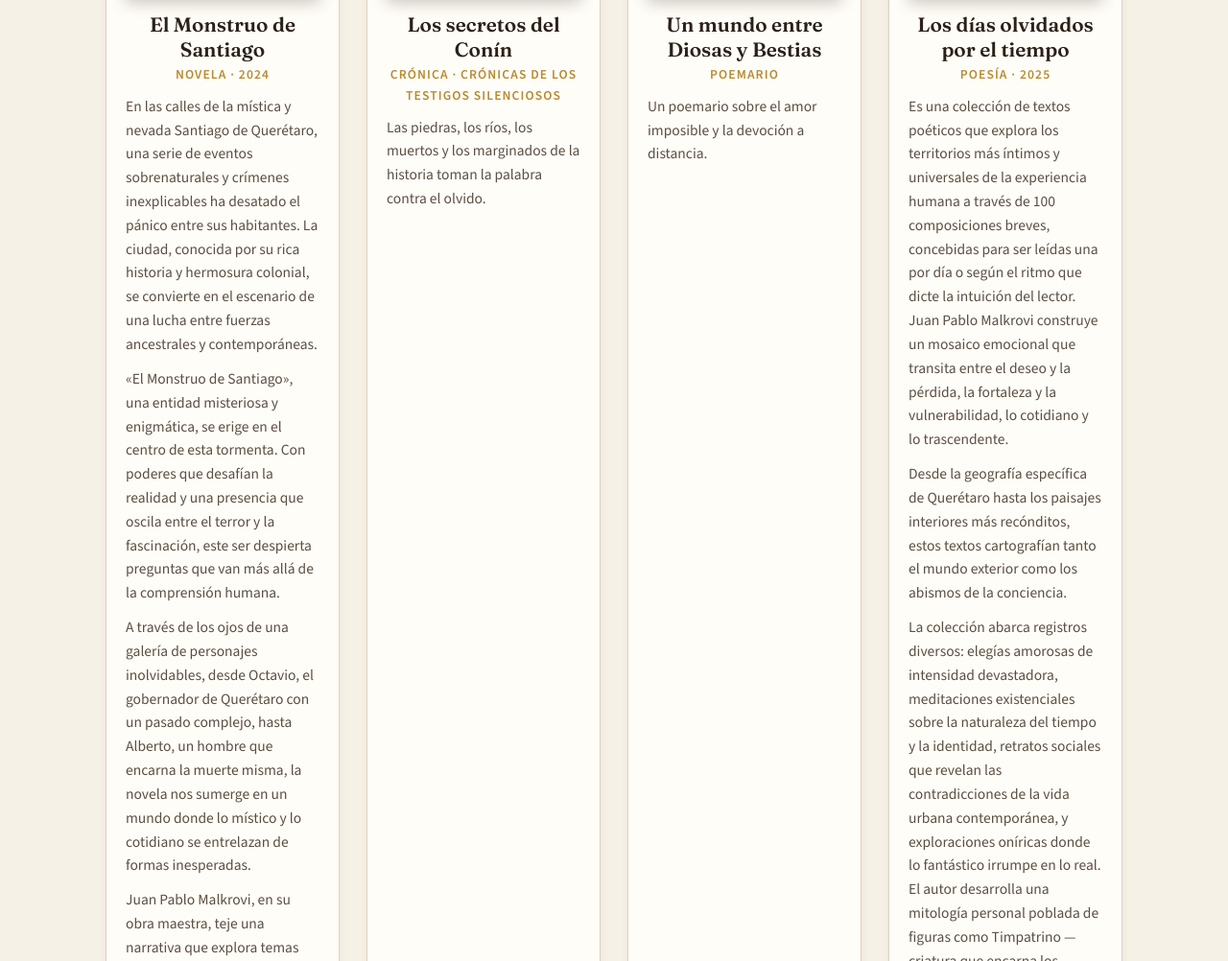
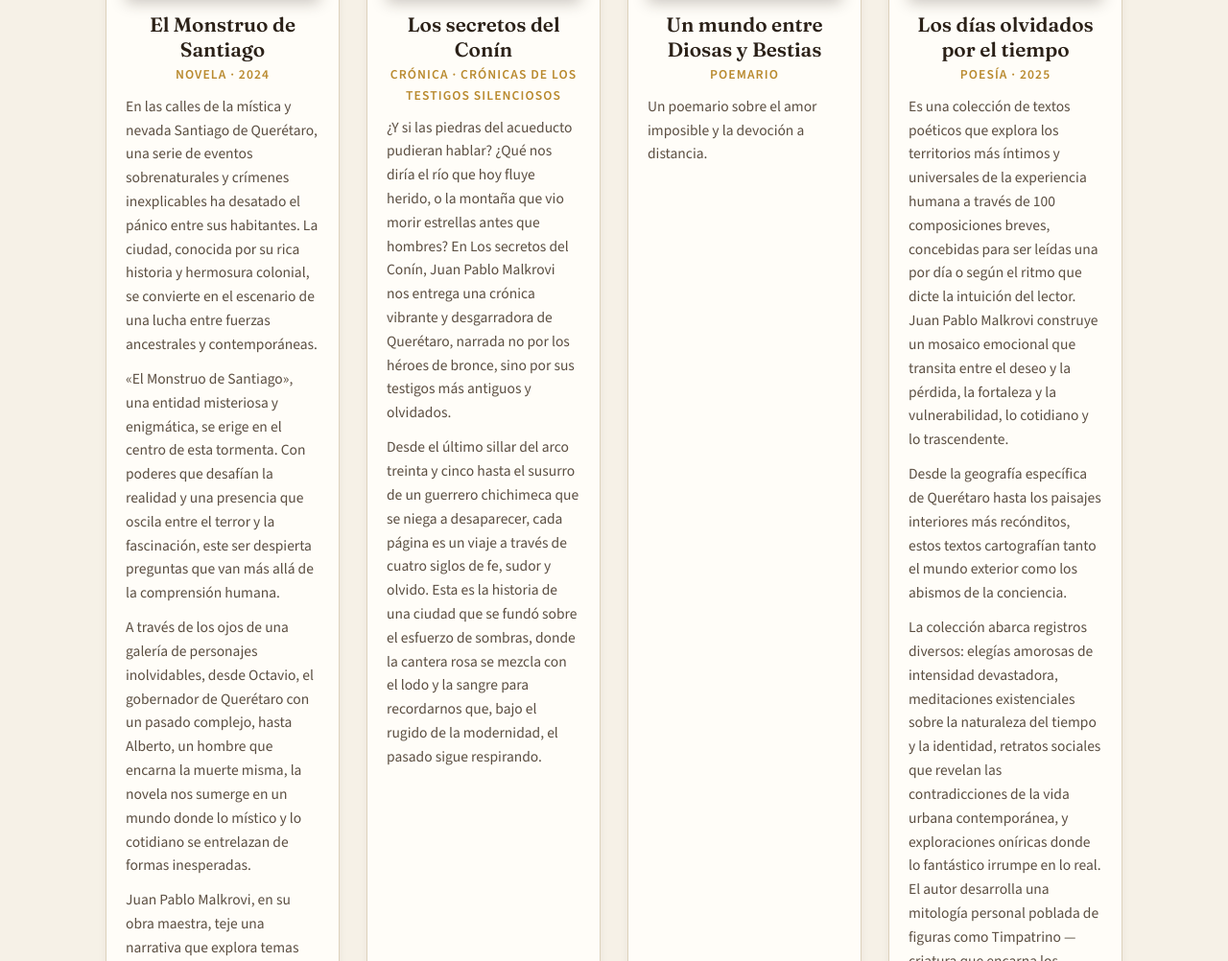
Before and after one commit to jpmalkrovi91-sketch/libros, a plain HTML site: page index.html in a window 1280 px wide. Shown: the part 575-1577 px from the top of the page at 96% size. Drawn offline with nearby package versions, Linux system fonts and the light colour scheme.

Commit message:
Descripción oficial de Amazon: Los secretos del Conín

```diff
--- a/index.html
+++ b/index.html
@@ -48,7 +48,8 @@
       <img src="portadas/conin.jpg" alt="Portada de Los secretos del Conín">
       <h2>Los secretos del Conín</h2>
       <p class="genero">Crónica · Crónicas de los testigos silenciosos</p>
-      <p class="descripcion">Las piedras, los ríos, los muertos y los marginados de la historia toman la palabra contra el olvido.</p>
+      <p class="descripcion">¿Y si las piedras del acueducto pudieran hablar? ¿Qué nos diría el río que hoy fluye herido, o la montaña que vio morir estrellas antes que hombres? En Los secretos del Conín, Juan Pablo Malkrovi nos entrega una crónica vibrante y desgarradora de Querétaro, narrada no por los héroes de bronce, sino por sus testigos más antiguos y olvidados.</p>
+      <p class="descripcion">Desde el último sillar del arco treinta y cinco hasta el susurro de un guerrero chichimeca que se niega a desaparecer, cada página es un viaje a través de cuatro siglos de fe, sudor y olvido. Esta es la historia de una ciudad que se fundó sobre el esfuerzo de sombras, donde la cantera rosa se mezcla con el lodo y la sangre para recordarnos que, bajo el rugido de la modernidad, el pasado sigue respirando.</p>
       <a class="boton-descarga pendiente" href="#" aria-disabled="true">Descarga disponible en diciembre</a>
     </article>
 
```
